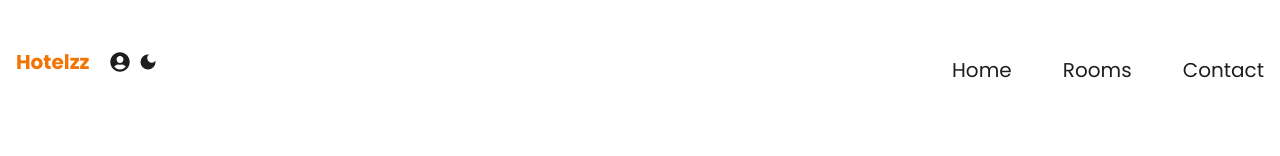
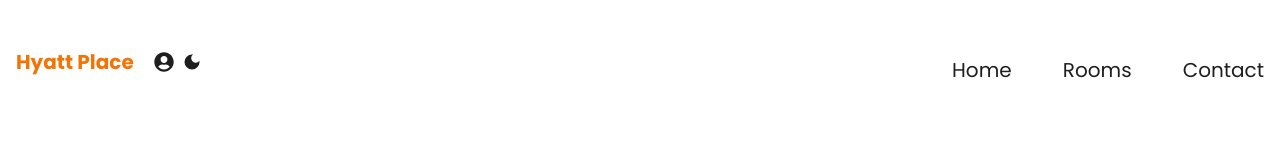
Before and after one commit to Newthings0/hotel-management, a Next.js app: page /auth in a window 1280 px wide. Shown: the top 156 px of the page. Built offline with nearby package versions, Linux system fonts and the light colour scheme; no server answers.

Commit message:
Name Change

```diff
--- a/src/components/Header/Header.tsx
+++ b/src/components/Header/Header.tsx
@@ -18,7 +18,7 @@ const Header = () => {
     <header className="py-10 px-4 container mx-auto text-xl flex flex-wrap md:flex-nowrap items-center justify-between">
       <div className="flex items-center w-full md:2/3">
         <Link href="/" className="font-black text-tertiary-dark">
-          Hotelzz
+          Hyatt Place
         </Link>
         <ul className="flex items-center ml-5">
           <li className="flex items-center">
```
